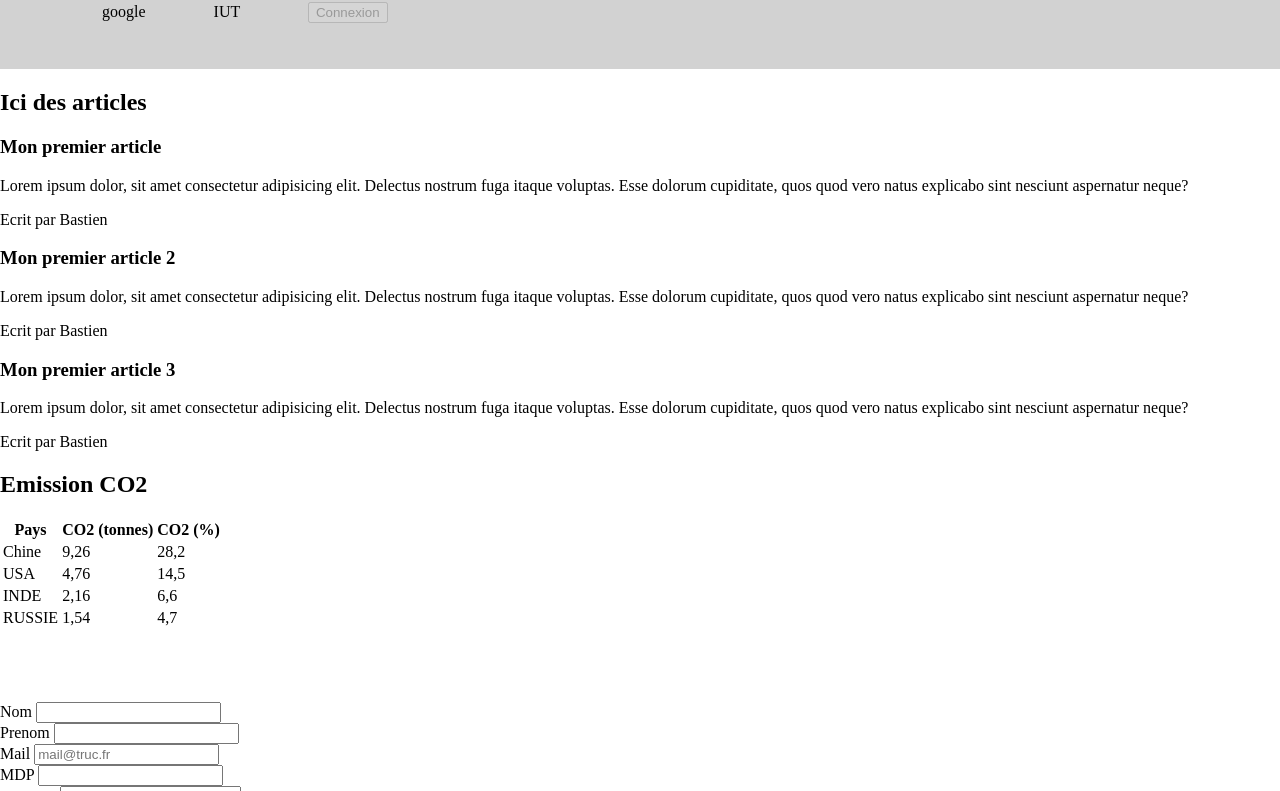
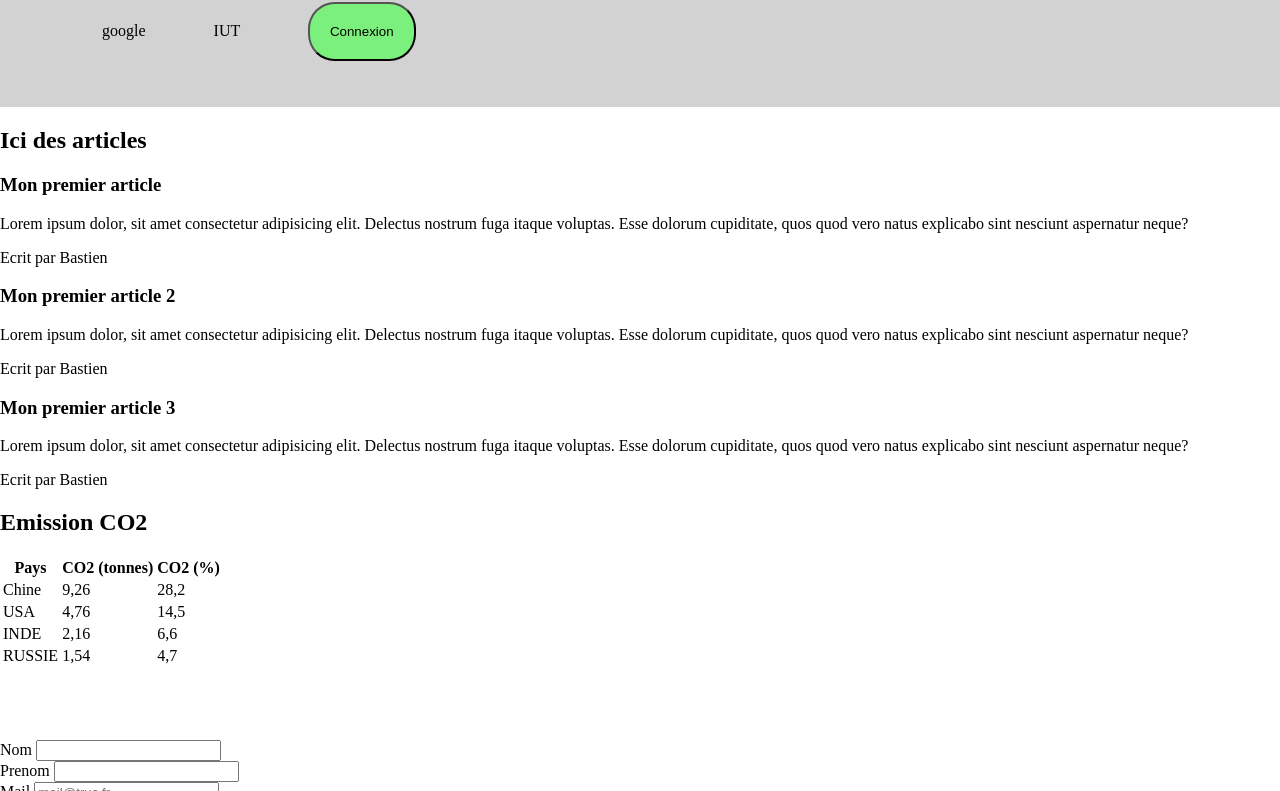
Before and after one commit to bastien-roussel/BUT1-GC-TD-WEB, a plain HTML site: page index.html in a window 1280 px wide. Shown: the part 81-872 px from the top of the page. Drawn offline with Linux system fonts and the light colour scheme.

Commit message:
exo 3 css

```diff
--- a/css/styles.css
+++ b/css/styles.css
@@ -29,3 +29,16 @@ body{
     text-decoration: none;
     color: black
 }
+
+/* exo 3 */
+.mon-bo-btn{
+    border-radius: 2em;
+    background-color: rgb(124, 240, 124);
+    padding: 1.5em ;
+}
+
+.mon-bo-btn:hover{
+    background-color: #535252;
+    color: white;
+    cursor: pointer;
+}
--- a/index.html
+++ b/index.html
@@ -21,7 +21,7 @@
                     <a href="https://iut-amiens.fr">IUT</a>
                 </li>
                 <li class="mes-items">
-                    <button disabled>Connexion</button>
+                    <button class="mon-bo-btn">Connexion</button>
                     <!-- <input type="button" value="Connexion2"> -->
                 </li>
             </ul>
```
